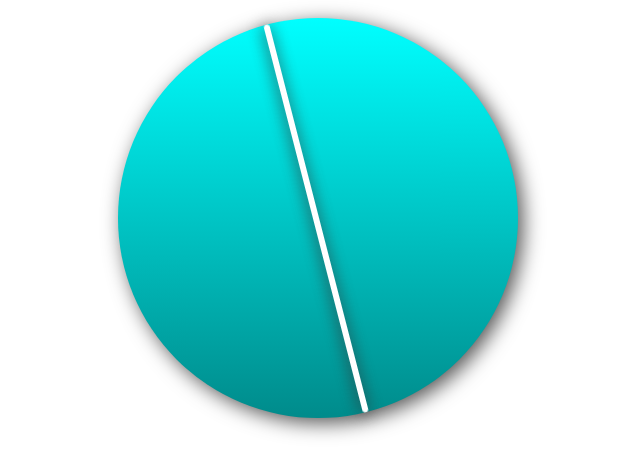
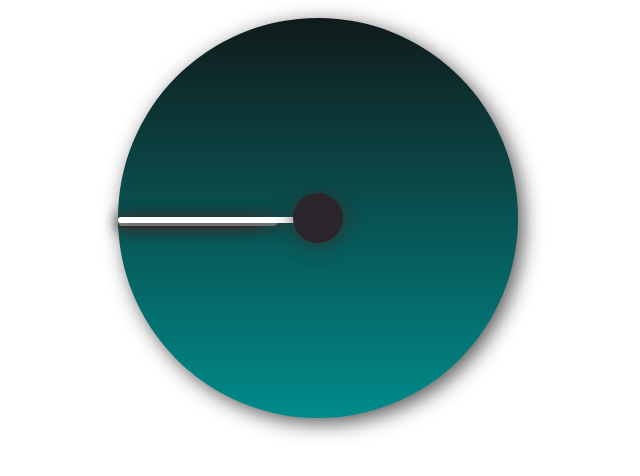
Before and after one commit to idpablo/clock-css-js, a plain HTML site: page index.html in a window 1280 px wide. Shown: the whole page, without its empty margins (322-962 px from the left). Drawn offline with nearby package versions, Linux system fonts and the light colour scheme.

Commit message:
Fail js implementarion

```diff
--- a/css/style.less
+++ b/css/style.less
@@ -1,5 +1,5 @@
 @area-clock: 200px;
-@base-color: #8822ff;
+@base-color: #28252c;
 
 @pointer-seconds-color: #FFF;
 @pointer-seconds-largura: 6px;
@@ -17,17 +17,19 @@
   transition: @params;
   -webkit-transition: @params;
 }
+
 .base {
   background-color: @base-color;
   width: @area-clock * 2;
   height: @area-clock * 2;
   border-radius: @area-clock * 2;
   position: relative;
-  background-image: linear-gradient(#00FFFF, #008B8B);
+  background-image: linear-gradient(#111a1a, #008B8B);
   box-shadow: 5px 5px 20px #555;
 }
+
 .decorator {
-  @decorator-d: @area-clock / 20 * 5;
+  @decorator-d: (@area-clock / 20) * 5;
   position: absolute;
   width: @decorator-d;
   height: @decorator-d;
@@ -39,6 +41,7 @@
   border-radius: @area-clock;
   box-shadow: 1px 1px 20px #333;
 }
+
 .base-pointer {
   width: @area-clock * 2;
   position: absolute;
@@ -47,10 +50,31 @@
   margin-top: -1px;
   .transition(transform 1s);
 }
+
+.pointer-hours> div{
+  background-color: @pointer-hours-color;
+  height: @pointer-hours-height;
+  width: (@area-clock / 10) * @pointer-hours-width;
+  margin-left: @area-clock / 10 * (10 - @pointer-hours-width);
+  margin-top: @pointer-hours-height/2;
+  border-radius: @pointer-hours-height;
+  box-shadow: 1px 1px 15px #333;
+}
+
+.pointer-minutes> div{
+  background-color: @pointer-minutes-color;
+  height: @pointer-minutes-height;
+  width: (@area-clock / 10) * @pointer-minutes-width;
+  margin-left: @area-clock / 10 * (10 - @pointer-minutes-width);
+  margin-top: @pointer-minutes-height/2;
+  border-radius: @pointer-minutes-height;
+  box-shadow: 1px 1px 15px #333;
+}
+
 .pointer-seconds> div{
   background-color: @pointer-seconds-color;
   height: @pointer-seconds-largura;
-  width: @area-clock / 10 * @pointer-seconds-comprimento;
+  width: (@area-clock / 10) * @pointer-seconds-comprimento;
   margin-left: @area-clock / 10 * (10 - @pointer-seconds-comprimento);
   margin-top: @pointer-seconds-largura/2;
   border-radius: @pointer-seconds-largura;
--- a/index.html
+++ b/index.html
@@ -10,27 +10,26 @@
 
     <link href="css/style.css" rel="stylesheet">
 
-
+    <script type="text/javascript" src="/js/script.js"></script>
     <script type="text/javascript" src="node_modules/jquery/dist/jquery.min.js"></script>
 </head>
 
 <body>
     <figure class="clock">
         <div class="base">
-            <div class="base-pointer pointer-hours"  id="ph">
+            <div class="pointer-hours hours-pointer-move base-pointer"  id="ph">
                 <div></div>
             </div>
-            <div class="base-pointer pointer-minutes" id="pm">
+            <div class="pointer-minutes minutes-pointer-move  base-pointer" id="pm">
                 <div></div>
             </div>
-            <div class="base-pointer pointer-seconds"  id="ps">
+            <div class="pointer-seconds seconds-pointer-move base-pointer" id="ps">
                 <div></div>
             </div>
             <div class="decorator"></div>
         </div>
     </figure>
 
-    <script type="text/javascript" src="/js/script.js"></script>
 
 </body>
 </html>
--- a/js/script.js
+++ b/js/script.js
@@ -1,25 +1,29 @@
-   setInterval(function()
+$(document).ready(function(){
+
+    setInterval(function()
     {
 
         var d = new Date();
         var co = 360/60;
-        var graus_seconds = co * d.getSeconds() + (co + 15);
+        var graus_seconds = co * d.getSeconds() + (co * 15);
 
-        $(".pointer-seconds").css({
+        $(".pinter-seconds-move").css({
             "transform": "rotate(" +graus_seconds+ "deg)"
           });
 
         var co = 360 / 60;
         var graus_seconds = co * (m = d.getMinutes()) + (co * 15);
 
-        $(".pointer-minutes").css({
+        $(".pointer-minutes-move").css({
             "transform": "rotate(" +graus_seconds+"deg)"
         });
 
         var co = 360 / 12;
         var graus_seconds = co * (h = d.getHours()) + (co * 3);
 
-        $(".pointer-hours").css({
+        $(".pointer-hours-move").css({
             "transform": "rotate(" +graus_seconds+"deg)"
         });
     }, 500);
+
+});
```
Also changed, not shown: css/style.css, 1 other file.
